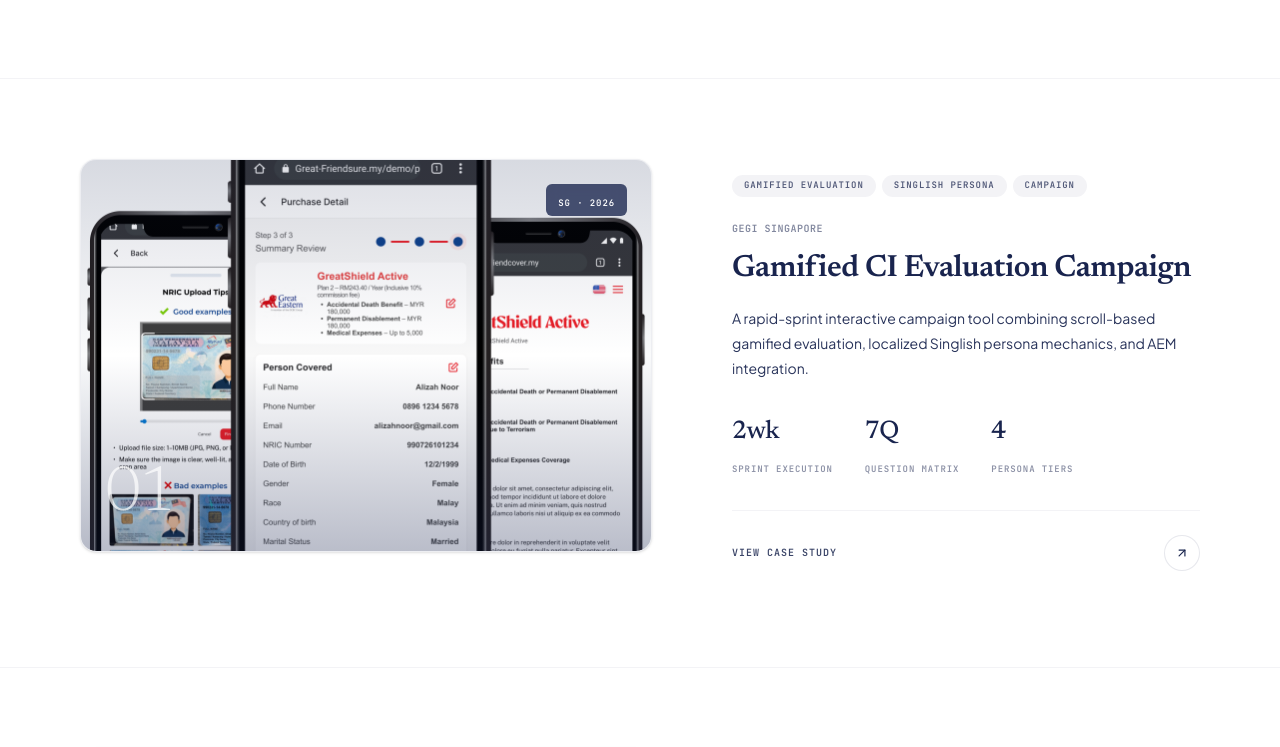
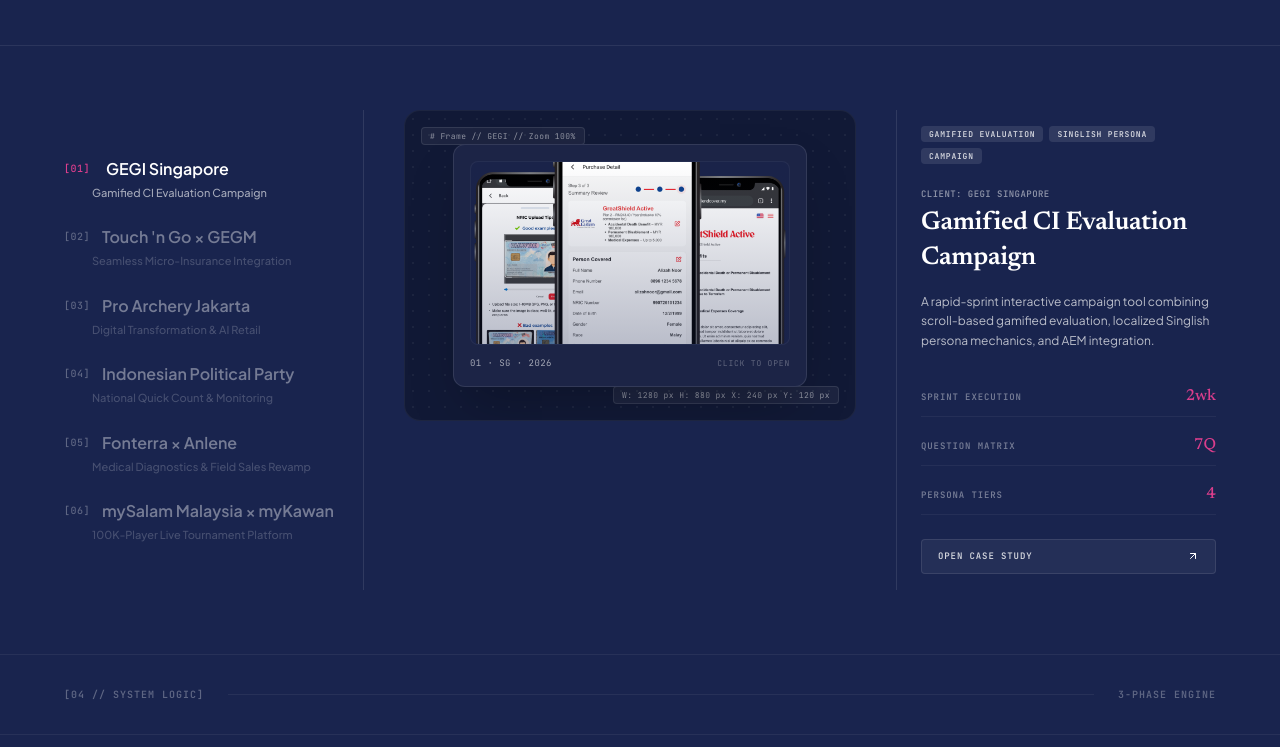
Before and after one commit to adinagayo-pixel/Adina-Portfolio, a React (Vite) app: page / in a window 1280 px wide. Shown: the part 1440-2187 px from the top of the page. Built offline with nearby package versions, Linux system fonts and the light colour scheme.

Commit message:
style: refactor featured projects to use an interactive Figma canvas showcase in Dark Navy theme

```diff
--- a/src/app/App.tsx
+++ b/src/app/App.tsx
@@ -430,26 +430,39 @@ function HeroSection() {
 
 // ─── FEATURED WORK ─────────────────────────────────────────────────────────────
 function FeaturedWorkSection({ onOpenProject }: { onOpenProject: (id: string) => void }) {
-  const { ref, inView } = useInView(0.06)
+  const [activeIndex, setActiveIndex] = useState(0)
+  const [mousePos, setMousePos] = useState({ x: 0, y: 0 })
+  const [isHoveringCanvas, setIsHoveringCanvas] = useState(false)
+  const canvasRef = useRef<HTMLDivElement>(null)
+
+  const activeProject = FEATURED[activeIndex]
+
+  const handleMouseMove = (e: React.MouseEvent<HTMLDivElement>) => {
+    if (!canvasRef.current) return
+    const rect = canvasRef.current.getBoundingClientRect()
+    setMousePos({
+      x: e.clientX - rect.left,
+      y: e.clientY - rect.top,
+    })
+  }
 
   return (
-    <section id="work" style={{ backgroundColor: W, borderTop: `1px solid rgba(25, 36, 78, 0.05)` }}>
+    <section id="work" className="relative transition-all duration-300" style={{ backgroundColor: "#19244E" }}>
       {/* Header */}
       <div
-        ref={ref}
         className="px-8 lg:px-16 py-10 flex items-center gap-6"
-        style={{ borderBottom: `1px solid rgba(25, 36, 78, 0.05)` }}
+        style={{ borderBottom: `1px solid rgba(255, 255, 255, 0.08)` }}
       >
-        <span className="font-mono text-[10px] font-semibold tracking-[0.2em] text-[#19244E]/60">[03 // SELECTED WORK]</span>
-        <div className="flex-1 h-px" style={{ backgroundColor: "rgba(25, 36, 78, 0.05)" }} />
-        <span className="font-mono text-[10px] font-semibold tracking-[0.15em] text-[#19244E]/60">ENTERPRISE · B2B · REGIONAL</span>
+        <span className="font-mono text-[10px] font-semibold tracking-[0.2em] text-white/60">[03 // SELECTED WORK]</span>
+        <div className="flex-1 h-px bg-white/10" />
+        <span className="font-mono text-[10px] font-semibold tracking-[0.15em] text-white/60">ENTERPRISE · B2B · REGIONAL</span>
       </div>
 
       {/* Section intro */}
-      <div className="px-8 lg:px-16 py-16 lg:py-24" style={{ borderBottom: `1px solid rgba(25, 36, 78, 0.05)` }}>
+      <div className="px-8 lg:px-16 py-16 lg:py-20" style={{ borderBottom: `1px solid rgba(255, 255, 255, 0.08)` }}>
         <h2
-          className="font-display font-light leading-tight"
-          style={{ fontSize: "clamp(2.4rem, 4.5vw, 4rem)", color: N, letterSpacing: "-0.02em", maxWidth: "680px" }}
+          className="font-display font-light leading-tight text-white"
+          style={{ fontSize: "clamp(2.4rem, 4.5vw, 4rem)", letterSpacing: "-0.02em", maxWidth: "680px" }}
         >
           Projects that<br />
           define{" "}
@@ -457,105 +470,264 @@ function FeaturedWorkSection({ onOpenProject }: { onOpenProject: (id: string) =>
         </h2>
       </div>
 
-      {/* Project rows */}
-      {FEATURED.map((project, i) => (
-        <motion.div
-          key={project.num}
-          initial={{ opacity: 0, y: 24 }}
-          animate={inView ? { opacity: 1, y: 0 } : {}}
-          transition={{ delay: i * 0.1, duration: 0.55, ease: [0.25, 0.46, 0.45, 0.94] }}
-          className="grid lg:grid-cols-[1.1fr_0.9fr] gap-12 lg:gap-20 p-8 lg:p-20 group cursor-pointer border-b border-[#19244E]/5"
-          onClick={() => onOpenProject(project.projectId)}
+      {/* Showcase container */}
+      <div className="px-8 lg:px-16">
+        {/* Desktop Showcase */}
+        <div className="hidden lg:grid lg:grid-cols-[300px_1fr_320px] gap-10 py-16 min-h-[580px]">
+          {/* Left Column: Project Selector */}
+          <div className="flex flex-col gap-6 justify-center pr-6 border-r border-white/10">
+            {FEATURED.map((project, i) => {
+              const isActive = i === activeIndex
+              return (
+                <button
+                  key={project.projectId}
+                  onClick={() => setActiveIndex(i)}
+                  onMouseEnter={() => setActiveIndex(i)}
+                  className="group text-left transition-all duration-300 focus:outline-none"
                 >
-          {/* Image side — Left rounded card mockup container */}
-          <div
-            className="relative overflow-hidden w-full aspect-[16/11] rounded-2xl border border-[#19244E]/5 shadow-sm bg-[#F9FAFB] flex items-center justify-center p-8"
+                  <div className="flex items-start gap-3">
+                    <span
+                      className="font-mono text-[10px] tracking-wider transition-colors duration-300 pt-1"
+                      style={{ color: isActive ? C : "rgba(255, 255, 255, 0.3)" }}
                     >
-            <motion.div
-              className="absolute inset-0 w-full h-full"
-              whileHover={{ scale: 1.03 }}
-              transition={{ duration: 0.6 }}
+                      [{project.num}]
+                    </span>
+                    <span
+                      className="text-base font-semibold transition-all duration-300"
+                      style={{
+                        color: isActive ? "#FFFFFF" : "rgba(255, 255, 255, 0.4)",
+                        transform: isActive ? "translateX(4px)" : "translateX(0px)",
+                      }}
                     >
-              <ImageWithFallback
-                src={project.thumb}
-                alt={`${project.name} — product mockup`}
-                className="w-full h-full object-cover object-center rounded-xl"
-                style={{ filter: "grayscale(3%)" }}
-              />
-            </motion.div>
-            <div
-              className="absolute inset-0 bg-gradient-to-b from-[#19244E]/15 via-transparent to-[#19244E]/30 rounded-xl"
-            />
-            <span
-              className="absolute bottom-6 left-6 font-display font-light select-none pointer-events-none text-white/70"
-              style={{ fontSize: "clamp(3rem, 5vw, 4.5rem)", lineHeight: 1, letterSpacing: "-0.04em" }}
-            >
-              {project.num}
-            </span>
-            <div
-              className="absolute top-6 right-6 px-3 py-1"
-              style={{ backgroundColor: "rgba(25, 36, 78, 0.78)", backdropFilter: "blur(8px)", borderRadius: "6px" }}
-            >
-              <span className="font-mono text-[9px] font-semibold tracking-widest uppercase text-white">
-                {project.location} · {project.year}
+                      {project.client}
                     </span>
                   </div>
+                  <span
+                    className="block text-[11px] mt-1 pl-7 transition-colors duration-300"
+                    style={{ color: isActive ? "rgba(255, 255, 255, 0.6)" : "rgba(255, 255, 255, 0.2)" }}
+                  >
+                    {project.name}
+                  </span>
+                </button>
+              )
+            })}
           </div>
 
-          {/* Content side */}
-          <div className="flex flex-col justify-between py-4">
+          {/* Center Column: Figma Canvas */}
+          <div
+            ref={canvasRef}
+            onMouseMove={handleMouseMove}
+            onMouseEnter={() => setIsHoveringCanvas(true)}
+            onMouseLeave={() => setIsHoveringCanvas(false)}
+            className="relative flex items-center justify-center p-12 overflow-hidden rounded-2xl bg-[#111936] border border-white/5 cursor-crosshair select-none aspect-[16/11]"
+            style={{
+              backgroundImage: "radial-gradient(rgba(255, 255, 255, 0.05) 1px, transparent 1px)",
+              backgroundSize: "16px 16px",
+            }}
+          >
+            {/* Figma frame label */}
+            <div className="absolute top-4 left-4 bg-white/5 border border-white/10 px-2 py-0.5 rounded text-[8px] font-mono tracking-wider text-white/50">
+              # Frame // {activeProject.projectId.toUpperCase()} // Zoom 100%
+            </div>
+
+            {/* Canvas Dimensions tag */}
+            <div className="absolute bottom-4 right-4 bg-white/5 border border-white/10 px-2 py-0.5 rounded text-[8px] font-mono tracking-wider text-white/50">
+              W: 1280 px  H: 880 px  X: 240 px  Y: 120 px
+            </div>
+
+            {/* Active Figma Frame Card */}
+            <motion.div
+              key={activeProject.projectId}
+              initial={{ scale: 0.98, opacity: 0.9 }}
+              animate={{ scale: 1, opacity: 1 }}
+              transition={{ duration: 0.3 }}
+              onClick={() => onOpenProject(activeProject.projectId)}
+              className="relative w-full aspect-[16/11] max-w-[420px] rounded-xl border border-white/10 shadow-2xl bg-[#1c2446] p-4 flex flex-col justify-between group cursor-pointer transition-all duration-300 hover:scale-[1.02]"
+            >
+              <div className="relative flex-1 rounded-lg overflow-hidden border border-white/5 bg-[#19244E]/40 flex items-center justify-center">
+                <ImageWithFallback
+                  src={activeProject.thumb}
+                  alt={`${activeProject.name} — mockup`}
+                  className="w-full h-full object-cover object-center rounded-lg group-hover:scale-[1.01] transition-transform duration-700"
+                />
+                <div className="absolute inset-0 bg-gradient-to-b from-transparent to-[#19244E]/30" />
+              </div>
+
+              {/* Frame footer bar */}
+              <div className="mt-3 flex items-center justify-between">
+                <span className="font-mono text-[9px] text-white/60 tracking-wider">
+                  {activeProject.num} · {activeProject.location} · {activeProject.year}
+                </span>
+                <span className="font-mono text-[8px] text-white/30 tracking-widest uppercase">
+                  Click to open
+                </span>
+              </div>
+
+              {/* Hover visual highlight */}
+              <div className="absolute inset-0 rounded-xl border-2 border-transparent group-hover:border-[#DB3E8C]/40 pointer-events-none transition-all duration-300" />
+            </motion.div>
+
+            {/* Custom Figma cursor follower */}
+            <AnimatePresence>
+              {isHoveringCanvas && (
+                <motion.div
+                  initial={{ opacity: 0, scale: 0.8 }}
+                  animate={{ opacity: 1, scale: 1 }}
+                  exit={{ opacity: 0 }}
+                  transition={{ duration: 0.15 }}
+                  className="absolute pointer-events-none z-30"
+                  style={{
+                    left: mousePos.x,
+                    top: mousePos.y,
+                    transform: "translate(-2px, -2px)",
+                  }}
+                >
+                  {/* Custom mouse cursor shape */}
+                  <svg width="14" height="19" viewBox="0 0 14 19" fill="none" xmlns="http://www.w3.org/2000/svg">
+                    <path d="M0 0V18.1186L4.76807 13.3506L10.2606 18.8431L13.1119 15.9918L7.65306 10.533H13.1119L0 0Z" fill={C} />
+                  </svg>
+                  {/* User badge label */}
+                  <div
+                    className="ml-4 -mt-1 px-1.5 py-0.5 rounded text-[8px] font-mono font-semibold text-white shadow-md"
+                    style={{ backgroundColor: C }}
+                  >
+                    Adina
+                  </div>
+                </motion.div>
+              )}
+            </AnimatePresence>
+          </div>
+
+          {/* Right Column: Project Specs */}
+          <div className="flex flex-col justify-center pl-6 border-l border-white/10 min-h-[480px]">
+            <AnimatePresence mode="wait">
+              <motion.div
+                key={activeProject.projectId}
+                initial={{ opacity: 0, x: 10 }}
+                animate={{ opacity: 1, x: 0 }}
+                exit={{ opacity: 0, x: -10 }}
+                transition={{ duration: 0.25 }}
+                className="flex flex-col justify-between h-full py-4"
+              >
                 <div>
+                  {/* Tags */}
                   <div className="flex flex-wrap items-center gap-1.5 mb-6">
-                {project.tags.map((tag) => (
+                    {activeProject.tags.map((tag) => (
                       <span
                         key={tag}
-                    className="font-mono text-[9px] font-semibold tracking-widest uppercase px-3 py-1 bg-[#19244E]/5 text-[#19244E]/75 rounded-full"
+                        className="font-mono text-[8px] font-semibold tracking-widest uppercase px-2 py-0.5 bg-white/10 text-white/80 rounded"
                       >
                         {tag}
                       </span>
                     ))}
                   </div>
-              <p className="font-mono text-[10px] font-semibold tracking-wider text-[#19244E]/55 uppercase mb-3">
-                {project.client}
-              </p>
-              <h3
-                className="font-display font-semibold mb-4 leading-snug"
-                style={{ fontSize: "clamp(1.6rem, 2.4vw, 2.2rem)", color: N, letterSpacing: "-0.015em" }}
-              >
-                {project.name}
+
+                  <span className="font-mono text-[9px] font-semibold tracking-wider text-white/50 uppercase block mb-1">
+                    CLIENT: {activeProject.client}
+                  </span>
+                  <h3 className="font-display font-semibold mb-4 leading-snug text-white" style={{ fontSize: "1.6rem", letterSpacing: "-0.01em" }}>
+                    {activeProject.name}
                   </h3>
-              <p className="text-sm leading-relaxed mb-8 font-sans" style={{ color: `${N}EE`, lineHeight: 1.8 }}>
-                {project.headline}
+                  <p className="text-[12px] leading-relaxed mb-6 font-sans text-white/70">
+                    {activeProject.headline}
                   </p>
                 </div>
 
-            {/* Metrics row */}
+                {/* Metrics/Stats */}
                 <div>
-              <div className="flex flex-wrap gap-8 mb-8">
-                {project.metrics.map((m) => (
-                  <div key={m.sub}>
-                    <p className="font-display font-medium mb-0.5" style={{ fontSize: "1.6rem", color: N, letterSpacing: "-0.02em" }}>
+                  <div className="flex flex-col gap-4 mb-6">
+                    {activeProject.metrics.map((m) => (
+                      <div key={m.sub} className="flex items-baseline justify-between border-b border-white/5 pb-2">
+                        <span className="font-mono text-[9px] font-semibold tracking-widest text-white/40 uppercase">{m.sub}</span>
+                        <span className="font-display font-medium text-white text-base" style={{ color: C }}>
                           {m.val}
-                    </p>
-                    <span className="font-mono text-[9px] font-semibold tracking-widest text-[#19244E]/50 uppercase">{m.sub}</span>
+                        </span>
                       </div>
                     ))}
                   </div>
-              <div className="w-full h-px mb-6" style={{ backgroundColor: "rgba(25, 36, 78, 0.05)" }} />
-              <div className="flex items-center justify-between">
-                <span className="font-mono text-[10px] font-semibold tracking-widest uppercase text-[#19244E]/85">
-                  View Case Study
+
+                  <button
+                    onClick={() => onOpenProject(activeProject.projectId)}
+                    className="group flex items-center justify-between w-full px-4 py-2.5 rounded border border-white/10 hover:border-white/30 text-white bg-white/5 transition-all duration-200"
+                  >
+                    <span className="font-mono text-[9px] font-semibold tracking-widest uppercase text-white/80 group-hover:text-white">
+                      Open Case Study
                     </span>
+                    <ArrowUpRight size={12} className="group-hover:translate-x-0.5 group-hover:-translate-y-0.5 transition-transform" />
+                  </button>
+                </div>
+              </motion.div>
+            </AnimatePresence>
+          </div>
+        </div>
+
+        {/* Mobile Showcase */}
+        <div className="block lg:hidden space-y-12 py-12">
+          {FEATURED.map((project) => (
             <div
-                  className="w-9 h-9 flex items-center justify-center transition-all duration-200 group-hover:bg-[#19244E] group-hover:text-white rounded-full text-[#19244E] border border-[#19244E]/10 bg-white"
+              key={project.projectId}
+              onClick={() => onOpenProject(project.projectId)}
+              className="group relative rounded-2xl bg-[#111936] border border-white/5 p-5 cursor-pointer shadow-lg"
             >
-                  <ArrowUpRight size={14} />
+              {/* Figma frame label */}
+              <div className="flex justify-between items-center mb-4">
+                <span className="font-mono text-[8px] text-white/40 tracking-wider">
+                  # Frame: {project.projectId.toUpperCase()}
+                </span>
+                <span className="font-mono text-[8px] text-white/40 tracking-wider">
+                  [{project.num}]
+                </span>
+              </div>
+
+              {/* Image Frame */}
+              <div className="relative aspect-[16/11] rounded-xl border border-white/10 bg-[#1c2446] overflow-hidden mb-4 p-2 flex items-center justify-center">
+                <div className="relative w-full h-full rounded-lg overflow-hidden">
+                  <ImageWithFallback
+                    src={project.thumb}
+                    alt={project.name}
+                    className="w-full h-full object-cover object-center rounded-lg"
+                  />
+                  <div className="absolute inset-0 bg-gradient-to-b from-transparent to-[#19244E]/30" />
+                </div>
+              </div>
+
+              {/* Metadata */}
+              <div>
+                <div className="flex flex-wrap gap-1.5 mb-3">
+                  {project.tags.slice(0, 3).map((tag) => (
+                    <span
+                      key={tag}
+                      className="font-mono text-[7px] font-semibold tracking-widest uppercase px-2 py-0.5 bg-white/5 text-white/60 rounded"
+                    >
+                      {tag}
+                    </span>
+                  ))}
+                </div>
+
+                <p className="font-mono text-[8px] font-semibold text-white/40 uppercase mb-0.5">
+                  {project.client}
+                </p>
+                <h3 className="font-display font-semibold text-white text-lg mb-2">
+                  {project.name}
+                </h3>
+                <p className="text-xs leading-relaxed text-white/70 mb-4">
+                  {project.headline}
+                </p>
+
+                {/* Metrics */}
+                <div className="grid grid-cols-3 gap-2 border-t border-white/5 pt-4">
+                  {project.metrics.map((m) => (
+                    <div key={m.sub} className="text-center">
+                      <span className="font-display text-sm font-semibold block text-white" style={{ color: C }}>{m.val}</span>
+                      <span className="font-mono text-[7px] text-white/40 uppercase tracking-wider">{m.sub}</span>
+                    </div>
+                  ))}
                 </div>
               </div>
             </div>
+          ))}
         </div>
-        </motion.div>
-      ))}
+      </div>
     </section>
   )
 }
```
Lines whose indentation alone changed are shown as unchanged.
